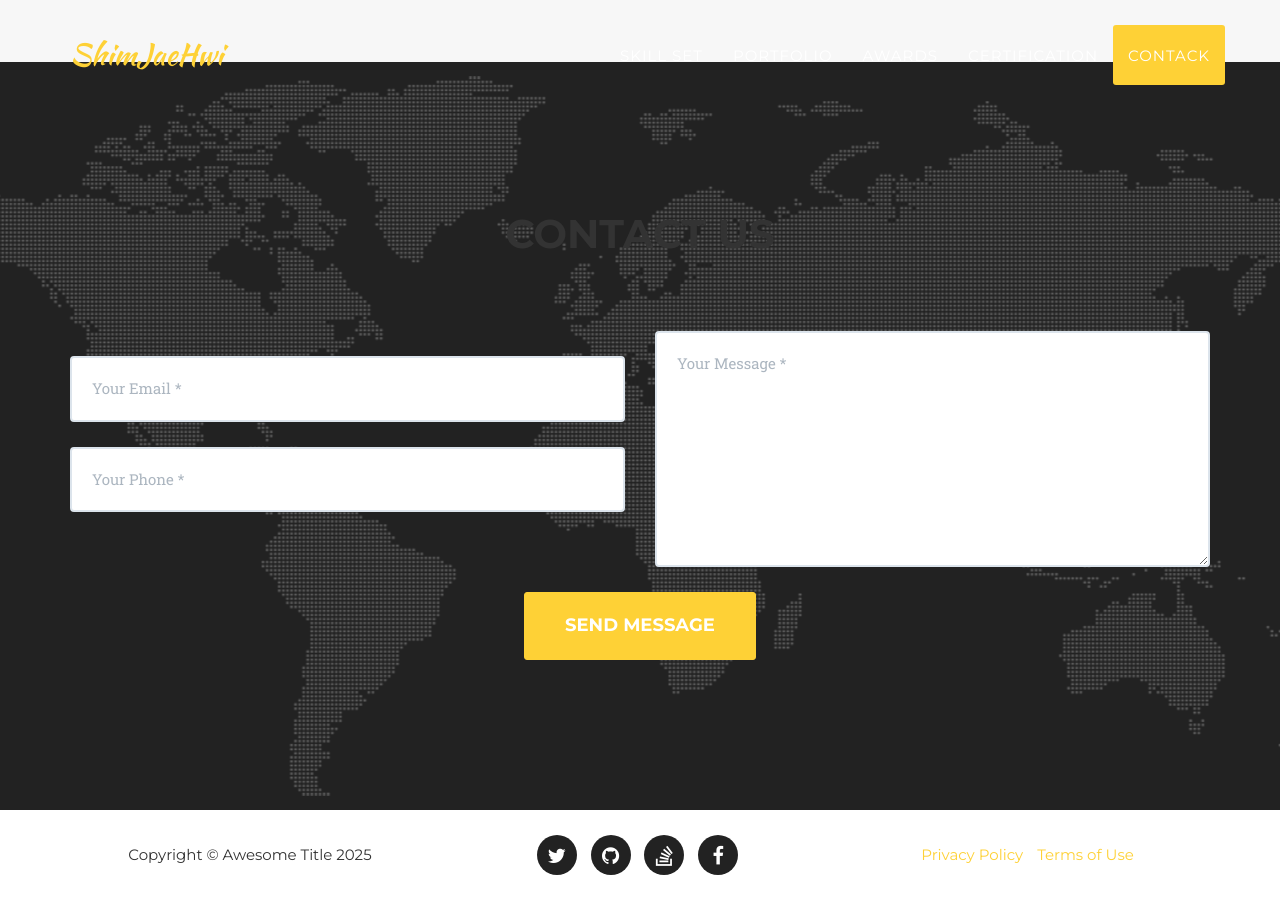
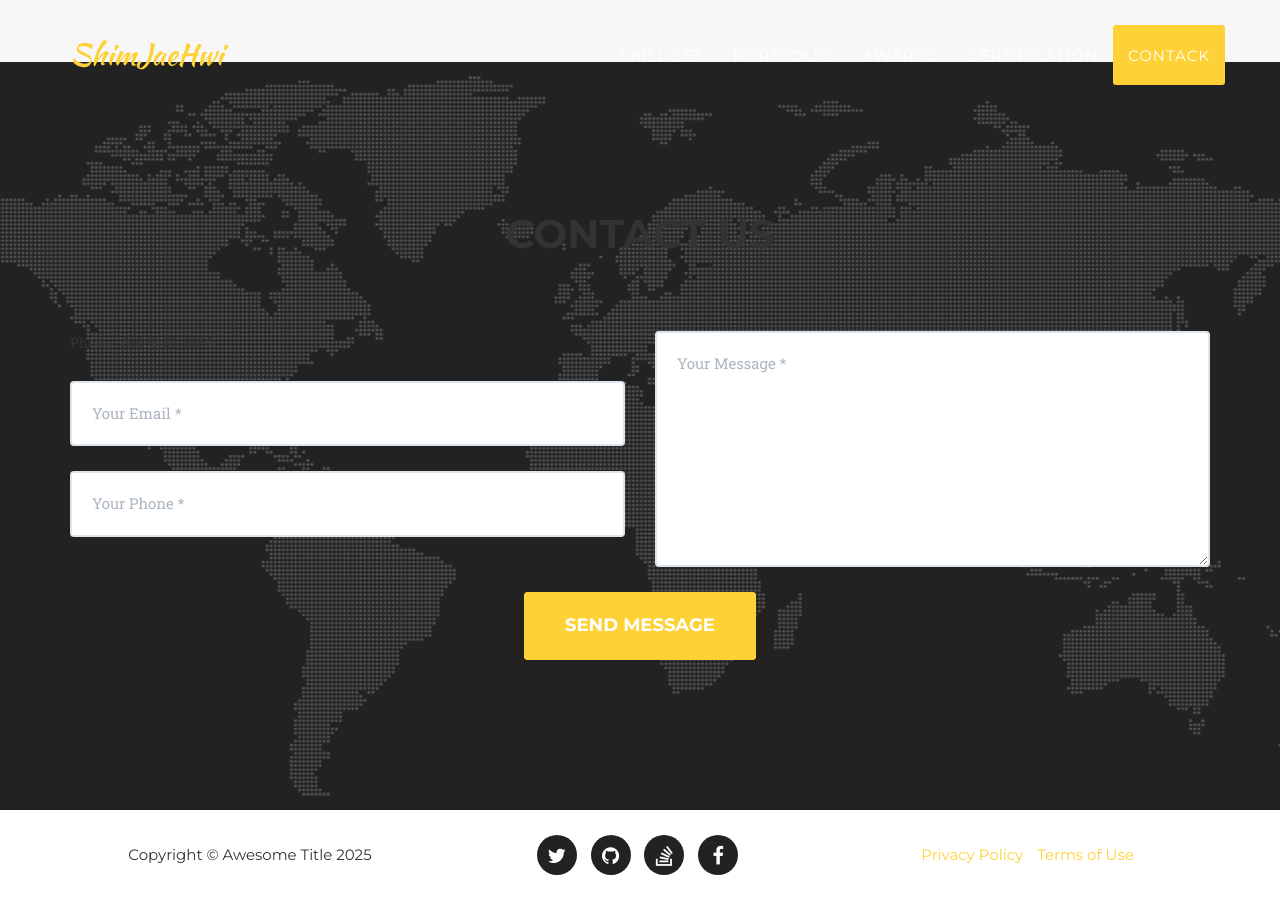
Before and after one commit to Jh214/JH214.github.io, a Jekyll site: the page built from index.html, in a window 1280 px wide and 900 px high, scrolled down 4414 px. Built offline with Jekyll 4.4.1, drawn with Linux system fonts in a browser that asks for light colours; some web fonts are replaced; a script that is not in the unit is left out; the list of posts is cut into pages by our own code.

Commit message:
contact 테스트

```diff
--- a/_includes/contact.html
+++ b/_includes/contact.html
@@ -12,7 +12,7 @@
                         <div class="row">
                             <div class="col-md-6">
                                 <div class="control-group form-group">
-                                    <p type="text" class="form-contro" placeholder="Your Name *" id="name" required data-validation-required-message="Please enter your name."></p>
+                                    <p type="text" class="form-contro" placeholder="Your Name *" id="name" required data-validation-required-message="Please enter your name.">Phone : 010-9176-8859</p>
                                     <p class="help-block text-danger"></p>
                                 </div>
                                 <div class="control-group form-group">
```
